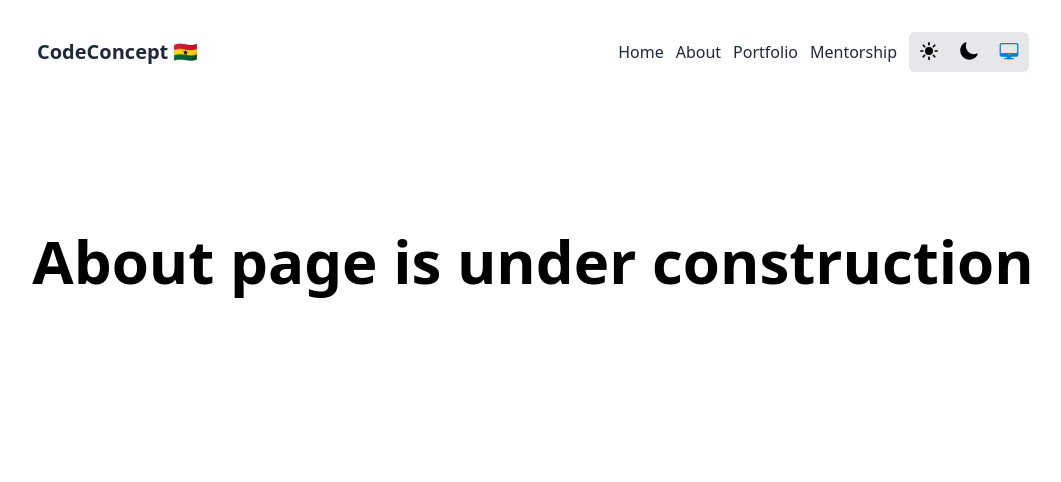
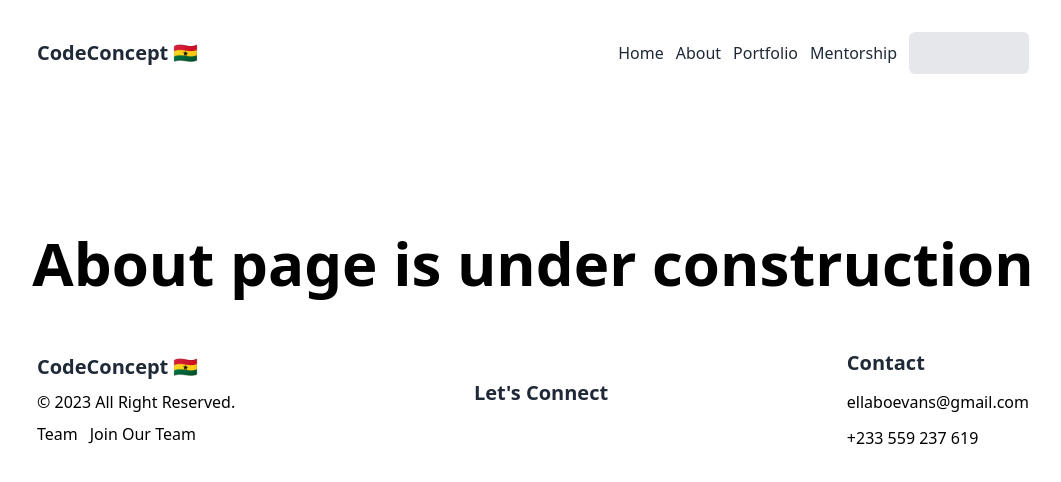
Before and after one commit to ellaboevans/React-Portfolio, a React (Vite) app: page /about in a window 1280 px wide. Shown: the top 482 px of the page, without its empty margins (107-1168 px from the left). Built offline with nearby package versions, Linux system fonts and the light colour scheme.

Commit message:
Add Footer Component to Pages

```diff
--- a/src/pages/About.jsx
+++ b/src/pages/About.jsx
@@ -1,6 +1,7 @@
 import React from "react";
 import NavBar from "../components/NavBar";
 import { Helmet } from "react-helmet";
+import Footer from "../components/Footer";
 
 function About() {
   return (
@@ -12,6 +13,7 @@
       <div className="font-bold text-[60px] dark:text-white text-center mt-32">
         About page is under construction
       </div>
+      <Footer />
     </div>
   );
 }
--- a/src/pages/ErrorPage.jsx
+++ b/src/pages/ErrorPage.jsx
@@ -1,6 +1,7 @@
 import React from "react";
 import { Link } from "react-router-dom";
 import NavBar from "../components/NavBar";
+import Footer from "../components/Footer";
 
 function ErrorPage() {
   return (
@@ -21,6 +22,7 @@
           <Link to="/">Go back!</Link>
         </div>
       </div>
+      <Footer />
     </div>
   );
 }
--- a/src/pages/Mentorship.jsx
+++ b/src/pages/Mentorship.jsx
@@ -1,6 +1,7 @@
 import React from "react";
 import NavBar from "../components/NavBar";
 import { Helmet } from "react-helmet";
+import Footer from "../components/Footer";
 
 function Mentorship() {
   return (
@@ -12,6 +13,7 @@
       <div className="font-bold text-[60px] dark:text-white text-center mt-32">
         Mentorship page is under construction
       </div>
+      <Footer />
     </div>
   );
 }
--- a/src/pages/Portfolio.jsx
+++ b/src/pages/Portfolio.jsx
@@ -1,6 +1,7 @@
 import React from "react";
 import NavBar from "../components/NavBar";
 import { Helmet } from "react-helmet";
+import Footer from "../components/Footer";
 
 function Portfolio() {
   return (
@@ -12,6 +13,7 @@
       <div className="font-bold text-[60px] dark:text-white text-center mt-32">
         Portfolio page is under construction
       </div>
+      <Footer />
     </div>
   );
 }
```
